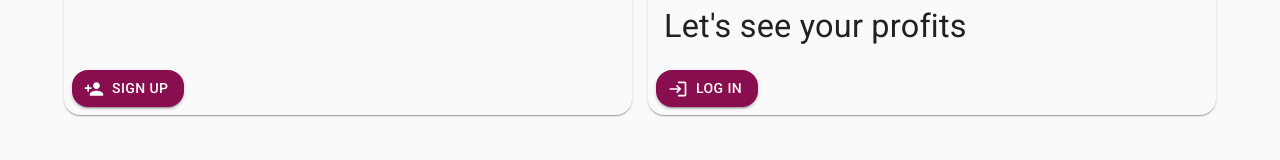
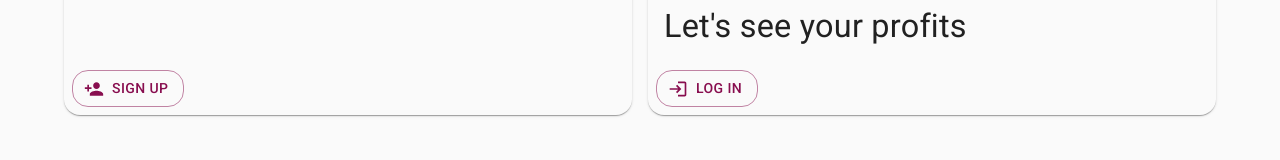
Before and after one commit to qbit-0/autoarbs, a React (Create React App) app in the folder autoarbs/: page / in a window 1280 px wide. Shown: the part 2792-2952 px from the top of the page. Built offline with nearby package versions, Linux system fonts and the light colour scheme.

Commit message:
Change account buttons to outlined instead of contained

```diff
--- a/autoarbs/src/components/pages/AboutPage.tsx
+++ b/autoarbs/src/components/pages/AboutPage.tsx
@@ -188,7 +188,7 @@ const AboutPage = (props: Props) => {
                   </CardContent>
                   <CardActions>
                     <ButtonLink
-                      variant="contained"
+                      variant="outlined"
                       startIcon={<PersonAddIcon />}
                       to="/signup"
                     >
@@ -213,7 +213,7 @@ const AboutPage = (props: Props) => {
                   </CardContent>
                   <CardActions>
                     <ButtonLink
-                      variant="contained"
+                      variant="outlined"
                       startIcon={<LoginIcon />}
                       to="/login"
                     >
```
